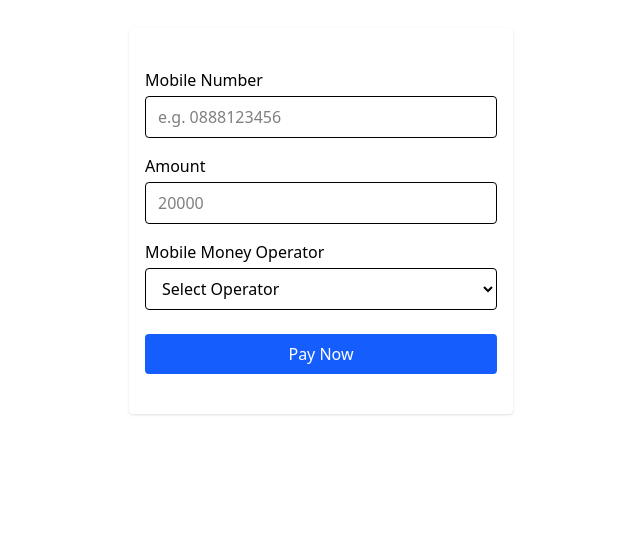
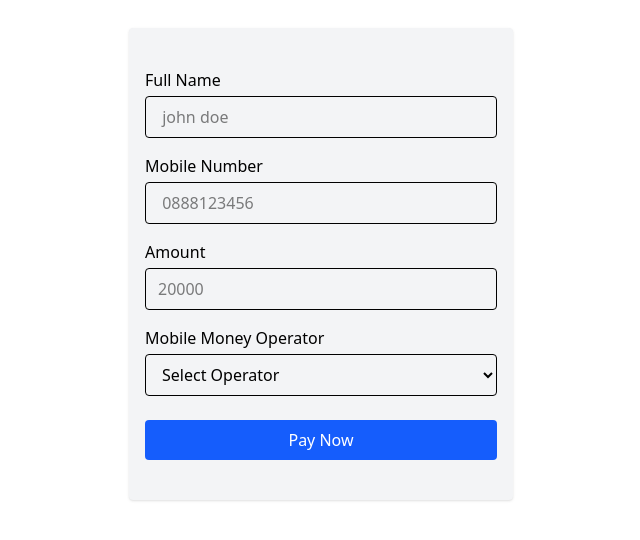
Before and after one commit to DON-CHATHA/salima-ticket, a Next.js app: page / in a window 1280 px wide. Shown: the top 540 px of the page, without its empty margins (319-959 px from the left). Built offline with nearby package versions, Linux system fonts and the light colour scheme.

Commit message:
adding name to from

```diff
--- a/app/Submit/TicketForm.jsx
+++ b/app/Submit/TicketForm.jsx
@@ -9,7 +9,8 @@ export default function TicketForm() {
   const [form, setForm] = useState({
     mobile: "",
     operator: "",
-    amount: ""
+    amount: "",
+    first_name:""
   });
   const [isLoading, setIsLoading] = useState(false);
 
@@ -50,7 +51,7 @@ export default function TicketForm() {
           body: JSON.stringify({
             mobile: form.mobile,
             mobile_money_operator_ref_id: form.operator,
-            // Ensure the amount is parsed as a number if needed by the backend
+            first_name:form.first_name,
             amount: parseInt(form.amount),
           }),
         }
@@ -74,8 +75,24 @@ export default function TicketForm() {
   return (
     <form
       onSubmit={handleSubmit}
-      className="p-4 max-w-sm mx-auto bg-white shadow rounded py-10"
+      className="p-4 max-w-sm mx-auto bg-gray-100 shadow rounded py-10"
     >
+
+      {/* User info */}
+      <div className="mb-4">
+        <label className="block mb-1 font-medium">Full Name</label>
+        <input
+          type="text"
+          name="first_name"
+          value={form.first_name}
+          onChange={handleChange}
+          placeholder=" john doe"
+          className="w-full border rounded px-3 py-2 focus:outline-none"
+          required
+        />
+      </div>
+
+
       {/* Mobile Number */}
       <div className="mb-4">
         <label className="block mb-1 font-medium">Mobile Number</label>
@@ -84,7 +101,7 @@ export default function TicketForm() {
           name="mobile"
           value={form.mobile}
           onChange={handleChange}
-          placeholder="e.g. 0888123456"
+          placeholder=" 0888123456"
           className="w-full border rounded px-3 py-2 focus:outline-none"
           required
         />
```
Also changed, not shown: app/Payment/Payment.jsx (deleted, +0 -104 lines).
